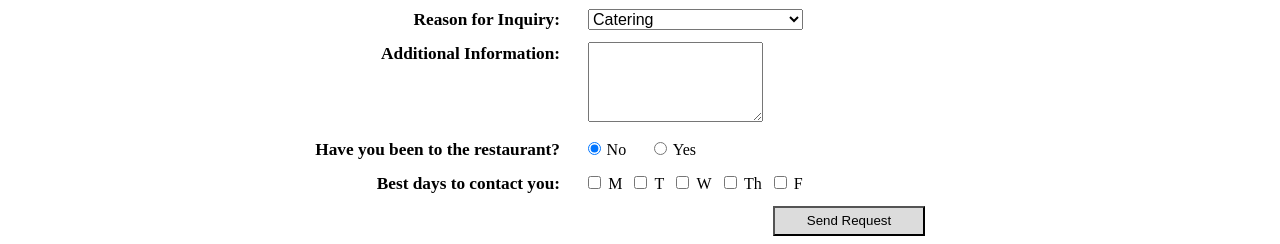
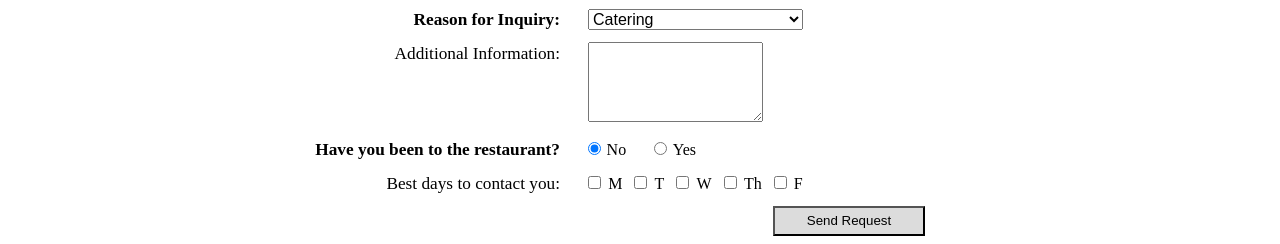
Before and after one commit to MBetzler/Lab-Restaurant-Site, a plain HTML site: page contactUs.html in a window 1280 px wide. Shown: the part 242-486 px from the top of the page. Drawn offline with Linux system fonts and the light colour scheme; a web font is replaced by a local one.

Commit message:
Committing additional changes to Restaurant Lab version 3. After discussion with Patrick Toner set font weight of Additional Information and Best days to contact to normal, leaving all other field labels bold, i.e., entry required.

```diff
--- a/contactUs.html
+++ b/contactUs.html
@@ -114,7 +114,7 @@
                             </select>
                         </div>
                         <div class="text-select-input"><!--Prevent weird behavior when resizing the textarea?-->
-                            <label id="AdditionalInfoLabel" for="AdditionalInfo" style="vertical-align: top;"><h3>Additional Information:</h3></label>
+                            <label id="AdditionalInfoLabel" for="AdditionalInfo" style="vertical-align: top;"><h3 style="font-weight: normal;">Additional Information:</h3></label>
                             <textarea id="AdditionalInfo" name="AdditionalInfo" ></textarea>
                         </div>
                         <div class="radio-input" >
@@ -126,7 +126,7 @@
                         </div>
 
                         <div class="checkbox-input" >
-                            <span><h3>Best days to contact you:</h3></span>
+                            <span><h3 style="font-weight: normal;">Best days to contact you:</h3></span>
                             <input id="Monday" type="checkbox" name="Monday" value="Monday" />
                             <label id="MondayLabel" for="Monday">M</label>
                             <input id="Tuesday" type="checkbox" name="Tuesday" value="Tuesday" />
```
